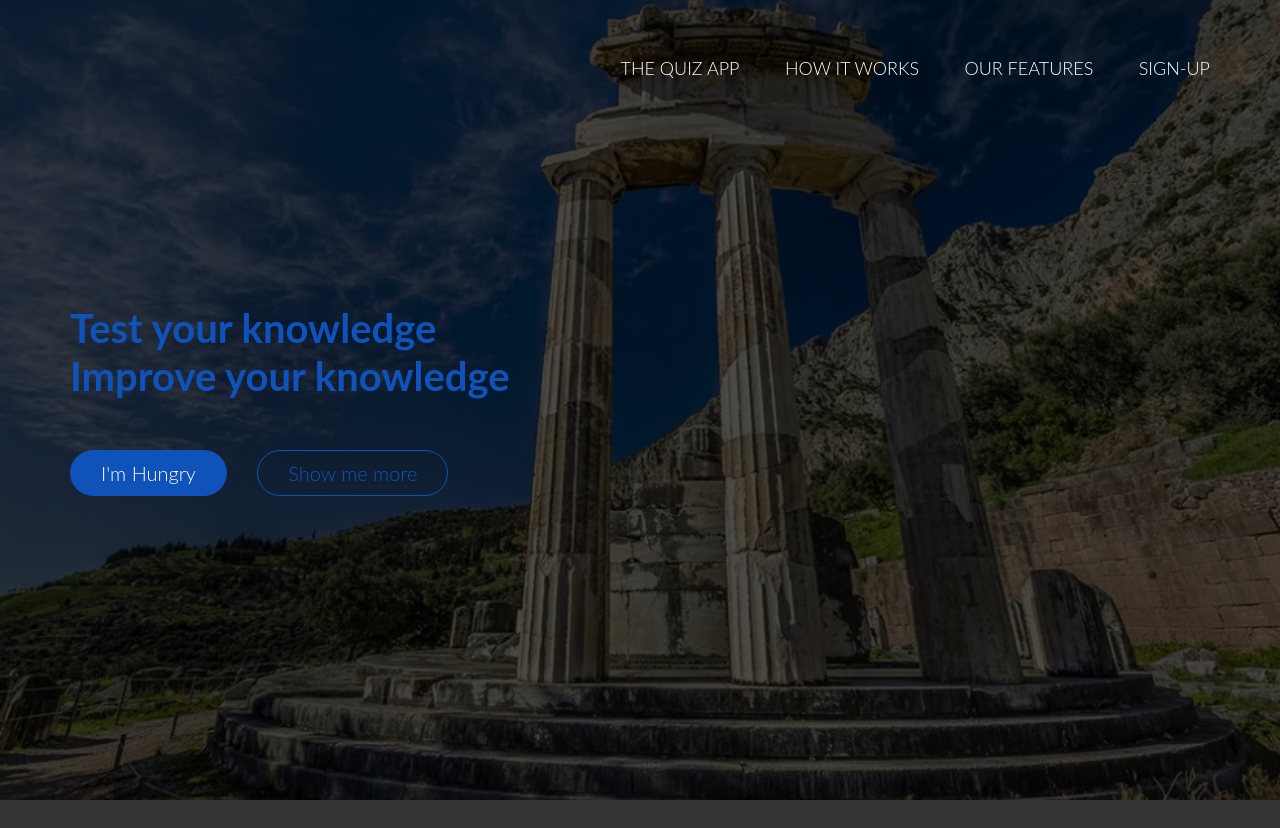
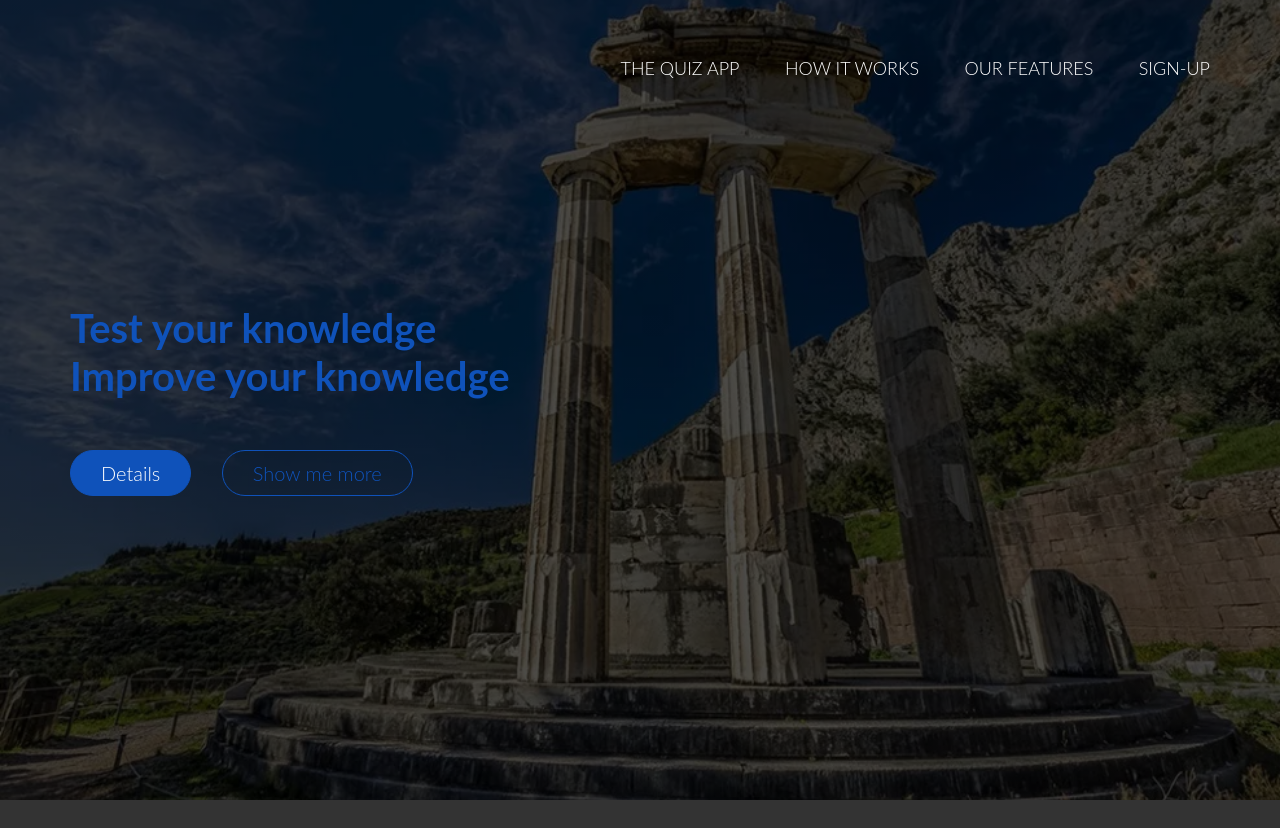
Before and after one commit to shreyanshtiwari4/Techtitans, a plain HTML site: page index.html in a window 1280 px wide. Shown: the top 828 px of the page. Drawn offline with nearby package versions, Linux system fonts and the light colour scheme.

Commit message:
Update index.html

```diff
--- a/index.html
+++ b/index.html
@@ -21,7 +21,7 @@
         </nav>
         <div class="hero-text-box">
             <h1 class="h11">Test your knowledge<br>Improve your knowledge</h1>
-            <a class="btn btn-full" href="#plans">I'm Hungry</a>
+            <a class="btn btn-full" href="#plans">Details</a>
             <a class="btn btn-ghost" href="#feature">Show me more</a>
         </div>
     </header>
```
